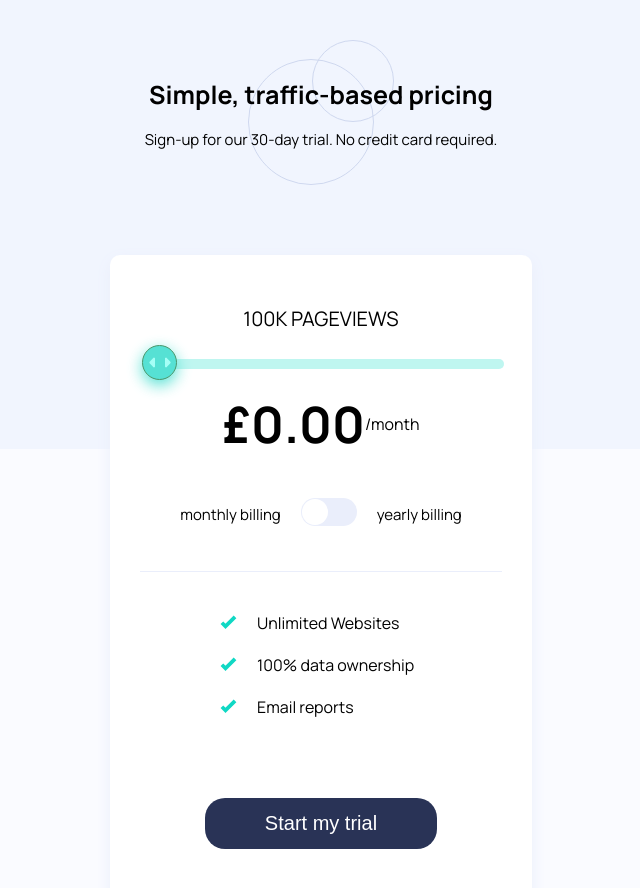
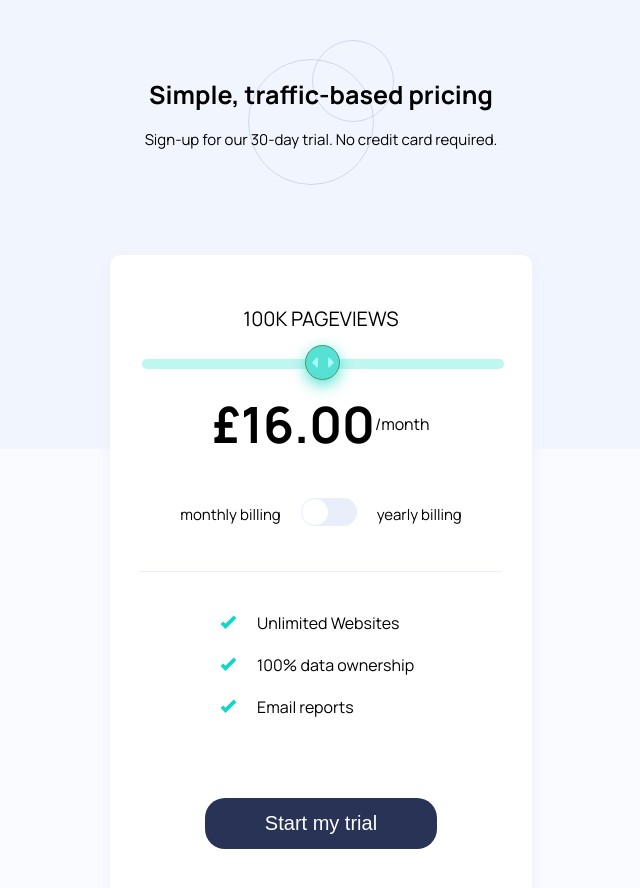
Before and after one commit to 11ma/pricing-component, a React (Create React App) app: page / in a window 1280 px wide. Shown: the top 888 px of the page, without its empty margins (319-959 px from the left). Built offline with nearby package versions, Linux system fonts and the light colour scheme.

Commit message:
update pricing state

```diff
--- a/src/components/Pricing.js
+++ b/src/components/Pricing.js
@@ -16,7 +16,7 @@ import {
 } from "../modules/Pricing.module.scss";
 
 const Pricing = () => {
-  const [price, setPrice] = useState(0);
+  const [price, setPrice] = useState(16);
   const [check, setCheck] = useState(false);
 
   const handleRangeSlider = (event) => {
```
